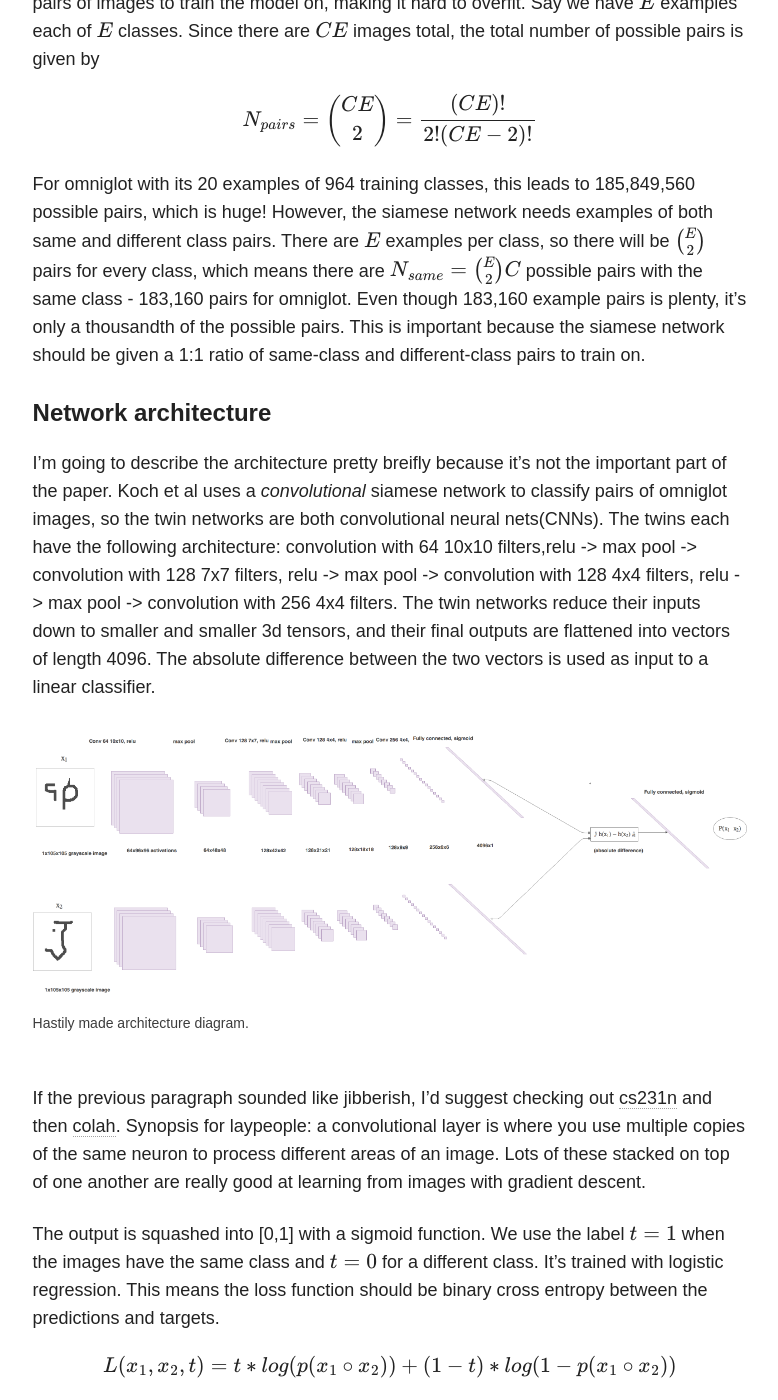
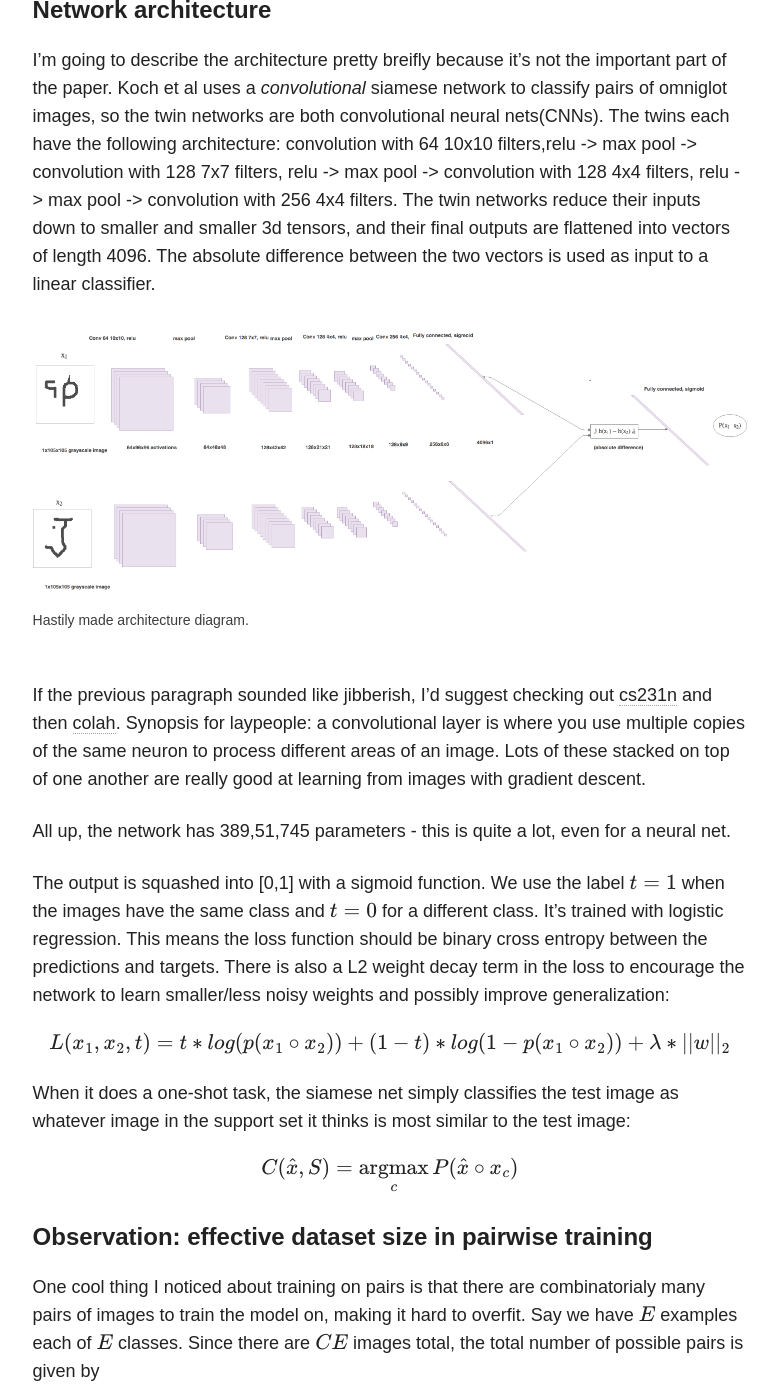
Before and after one commit to sorenbouma/sorenbouma.github.io, a Jekyll site: the page built from _posts/blog/2017-02-11-oneshot.md, in a window 1280 px wide and 1400 px high, scrolled down 6588 px. Shown: the whole window, without its empty margins (347-1125 px from the left). Built offline with Jekyll 4.4.1, drawn with Linux system fonts in a browser that asks for light colours; nearby versions of some CDN libraries; formulas are drawn with MathJax 3; comment, search, counter and statistics services are not loaded; some of the changed lines change nothing that is shown; some of the changed text lies outside the part shown.

Commit message:
parameter count

```diff
--- a/_posts/blog/2017-02-11-oneshot.md
+++ b/_posts/blog/2017-02-11-oneshot.md
@@ -49,10 +49,10 @@ Our model is given a tiny labelled training set  \\( S \\), which has N examples
 
 \\[ S =  \{ (x_c) \}_{c=1}^{N} \\]
 
- It is also given \\( x\hat{} \\), the test example it has to classify. \\( x\hat{} \\) and \\(x_c \\) are all vectors \\( \in  \mathbb{R}^n \\) for some n.
+ It is also given \\( \hat{x} \\), the test example it has to classify. \\( \hat{x} \\) and \\(x_c \\) are all vectors \\( \in  \mathbb{R}^n \\) for some n.
 
 
-Note that when N is higher, there are more possible classes that  \\( x\hat{} \\) can belong to, so it's harder to  guess the correct one. Random guessing will get 100/N% accuracy.
+Note that when N is higher, there are more possible classes that  \\( \hat{x} \\) can belong to, so it's harder to  guess the correct one. Random guessing will get \\( \frac{100\%}{n} \\) accuracy.
 Here are some examples of one-shot learning tasks on the Omniglot dataset, which I describe in the next section.
 
 <figure class="third">
@@ -75,7 +75,10 @@ The simplest way of doing classification is with k-nearest neighbours, but since
 
 \\[ C(x\hat{}) = \underset{c}{\operatorname{argmin}} \|\| x\hat{} - x_c \|\| \\]
 
-According to Koch et al, 1-nn gets 21.7% accuracy in 20 way one shot classification on omniglot. 21.7% doesn't sound great, but it's four times more accurate than random guessing(5%).  This is a good baseline or "sanity check" to compre future one-shot algorithms with. Humans get 95.5% accuracy, and *hierarchical bayesian program learning* from Lake et al gets 95.2% - very impressive! Though it uses data about the strokes, not just the raw pixels.
+According to Koch et al, 1-nn gets 21.7% accuracy in 20 way one shot classification on omniglot. 21.7% doesn't sound great, but it's four times more accurate than random guessing(5%).  This is a good baseline or "sanity check" to compre future one-shot algorithms with. Humans get 95.5% accuracy, and *Hierarchical Bayesian Program Learning* from Lake et al gets 95.2% - very impressive! Comparing it with Deep Learning results is kind of "apples and oranges" though, because:
+1) It used data about the strokes, not just the raw pixels
+2) It involved learning a generative model for strokes, unlike deep learning it can't easily be tweaked to one-shot learn from photos of dogs and spatulas and other objects that aren't made up of brushstrokes.
+
 
 #### Ways to use deep networks for one shot learning?!
 
@@ -111,13 +114,7 @@ Say \\( x_1 \\) and \\( x_2 \\) are two images in our dataset, and let  \\( x_1
 
 If we we just concatenate two examples together and use them as a single input to a neural net, each example will be matrix multiplied(or convolved) with a different set of weights, which breaks symmetry. Sure it's possible it will eventually manage to learn the exact same weights for each input, but it would be much easier to learn a single set of weights applied to both inputs. So we could propagate both inputs through identical twin neural nets with shared parameters, then use the absolute difference as the input to a linear classifier - this is essentially what a siamese net is. Two identical twins, joined at the head, hence the name.
 
-#### Observation: effective dataset size in pairwise training
 
-One cool thing I noticed about training on pairs is that there are combinatorialy many pairs of images to train the model on, making it hard to overfit. Say we have \\( E\\) examples each of \\( E \\) classes. Since there are \\( CE \\) images total, the total number of possible pairs is given by
-\\[ N_{pairs} = {\binom {CE}{2}} = {\frac {(CE) !}{2! (CE-2) !}}  \\]
-
-For omniglot with its 20 examples of 964 training classes, this leads to 185,849,560 possible pairs, which is huge!
-However, the siamese network needs examples of both same and different class pairs. There are \\( E\\) examples per class, so there will be  \\( {\binom {E}{2}}  \\) pairs for every class, which means there are  \\(N_{same} = {\binom {E}{2}}C  \\) possible pairs with the same class -  183,160 pairs for omniglot. Even though 183,160 example pairs is plenty, it's only a thousandth of the possible pairs. This is important because the siamese network should be given a 1:1 ratio of same-class and different-class pairs to train on.
 
 #### Network architecture
 
@@ -135,18 +132,27 @@ I'm going to describe the architecture pretty breifly because it's not the impor
 If the previous paragraph sounded like jibberish, I'd suggest checking out [cs231n](http://cs231n.github.io/convolutional-networks/) and then [colah](http://colah.github.io/posts/tags/convolutional_neural_networks.html).
 Synopsis for laypeople: a convolutional layer is where you use multiple copies of the same neuron to process different areas of an image. Lots of these stacked on top of one another are really good at learning from images with gradient descent.
 
-
+All up, the network has 389,51,745 parameters - this is quite a lot, even for a neural net.
 
 The output is squashed into [0,1] with a sigmoid function. We use the label \\(t = 1\\) when the images have the same class and \\(t = 0\\) for a different class. It's trained with logistic regression. This means the loss function should be binary cross entropy between the predictions and targets.
-
-\\[ L(x_1,x_2,t) = t * log(p(x_1 \circ x_2)) + (1 - t) * log(1-p(x_1 \circ x_2))  \\]
-
 There is also a L2 weight decay term in the loss to encourage the network to learn smaller/less noisy weights and possibly improve generalization:
 
 
 \\[ L(x_1,x_2,t) = t * log(p(x_1 \circ x_2)) + (1 - t) * log(1-p(x_1 \circ x_2)) + \lambda * \|\|w\|\|_2 \\]
 
 
+When it does a one-shot task, the siamese net simply classifies the test image as whatever image in the support set it thinks is most similar to the test image:
+\\[ C(\hat{x},S) = \underset{c}{\operatorname{argmax}} P(\hat{x} \circ x_c) \\]
+
+
+
+#### Observation: effective dataset size in pairwise training
+
+One cool thing I noticed about training on pairs is that there are combinatorialy many pairs of images to train the model on, making it hard to overfit. Say we have \\( E\\) examples each of \\( E \\) classes. Since there are \\( CE \\) images total, the total number of possible pairs is given by
+\\[ N_{pairs} = {\binom {CE}{2}} = {\frac {(CE) !}{2! (CE-2) !}}  \\]
+
+For omniglot with its 20 examples of 964 training classes, this leads to 185,849,560 possible pairs, which is huge!
+However, the siamese network needs examples of both same and different class pairs. There are \\( E\\) examples per class, so there will be  \\( {\binom {E}{2}}  \\) pairs for every class, which means there are  \\(N_{same} = {\binom {E}{2}}C  \\) possible pairs with the same class -  183,160 pairs for omniglot. Even though 183,160 example pairs is plenty, it's only a thousandth of the possible pairs, and the number of same-class pairs increases combinatorialy with E but only linearly with C. This is important because the siamese network should be given a 1:1 ratio of same-class and different-class pairs to train on - perhaps it implies that pairwise training is easier on datasets with lots of examples per class.
 
 #### History
 
```
